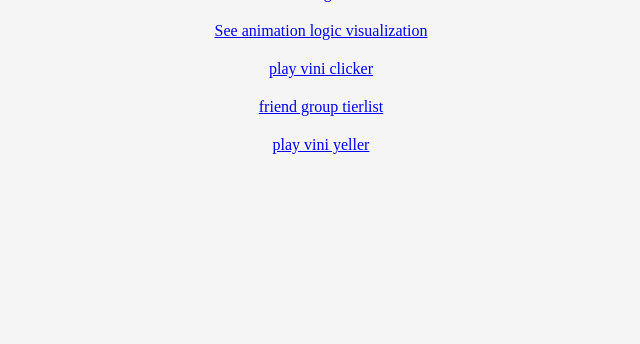
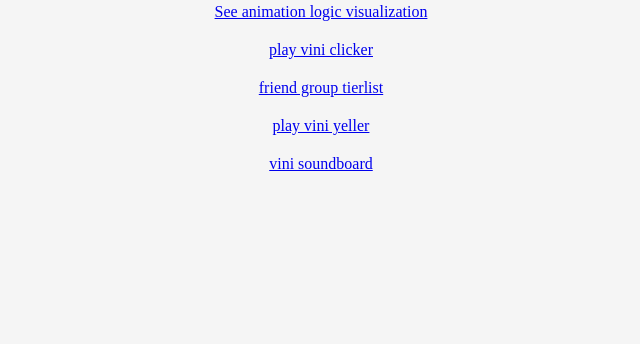
Before and after one commit to mahutt/ViniBike, a plain HTML site: page index.html in a window 1280 px wide. Shown: the part 456-800 px from the top of the page, without its empty margins (319-959 px from the left). Drawn offline with Linux system fonts and the light colour scheme.

Commit message:
Add link to vini soundboard

```diff
--- a/index.html
+++ b/index.html
@@ -131,6 +131,7 @@
       <a href="/vini-clicker">play vini clicker</a>
       <a href="/friend-tier-list">friend group tierlist</a>
       <a href="/vini-yeller">play vini yeller</a>
+      <a href="/vini-soundboard">vini soundboard</a>
     </footer>
   </body>
 </html>
```
